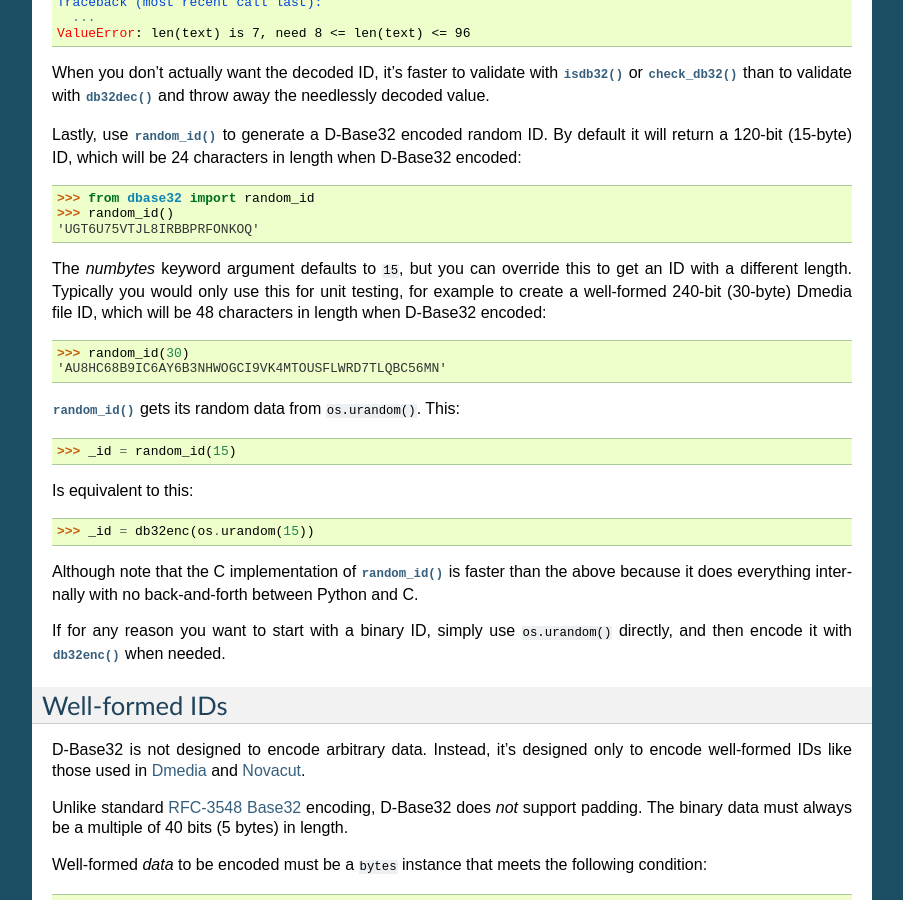
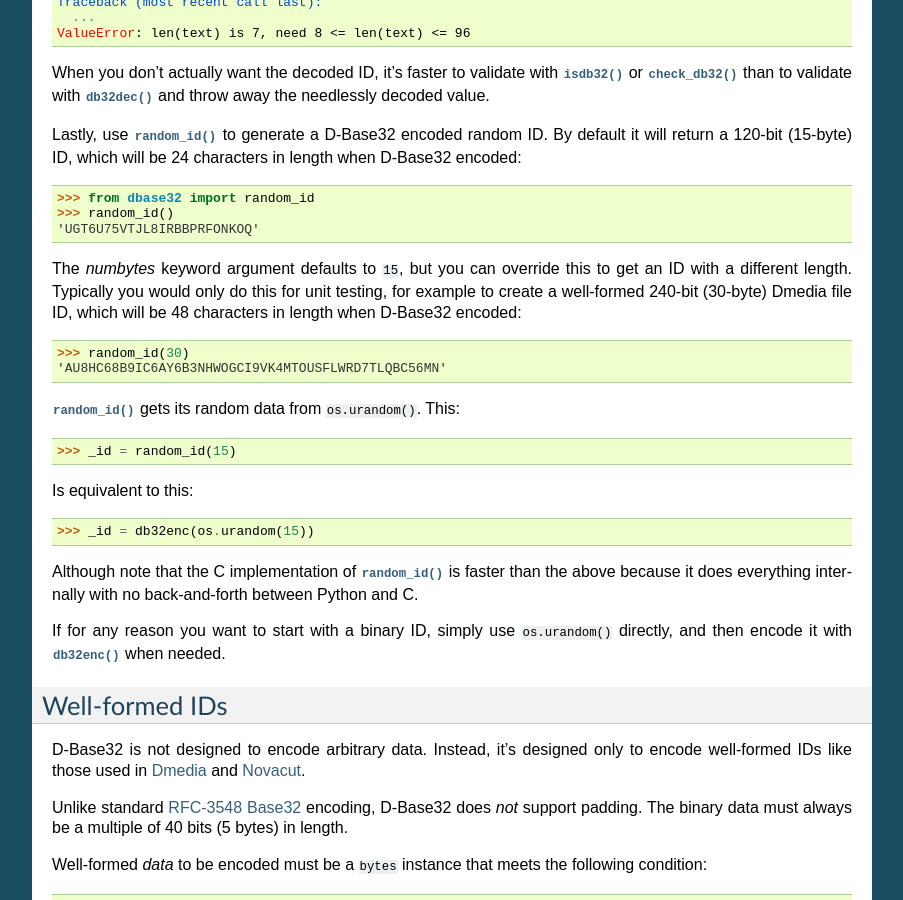
Before and after one commit to json420/dbase32, a Sphinx documentation site: the page built from doc/dbase32.rst, in a window 1280 px wide and 900 px high, scrolled down 1017 px. Shown: the whole window, without its empty margins (198-1101 px from the left). Built offline with Sphinx 7.4.7, drawn with Linux system fonts in a browser that asks for light colours; some of the changed text lies outside the part shown.

Commit message:
small doc change

```diff
--- a/doc/dbase32.rst
+++ b/doc/dbase32.rst
@@ -79,7 +79,7 @@ length when D-Base32 encoded:
 'UGT6U75VTJL8IRBBPRFONKOQ'
 
 The *numbytes* keyword argument defaults to ``15``, but you can override this
-to get an ID with a different length.  Typically you would only use this for
+to get an ID with a different length.  Typically you would only do this for
 unit testing, for example to create a well-formed 240-bit (30-byte) Dmedia file
 ID, which will be 48 characters in length when D-Base32 encoded:
 
```
Also changed, not shown: other parts of doc/dbase32.rst (+2 -0 lines).
